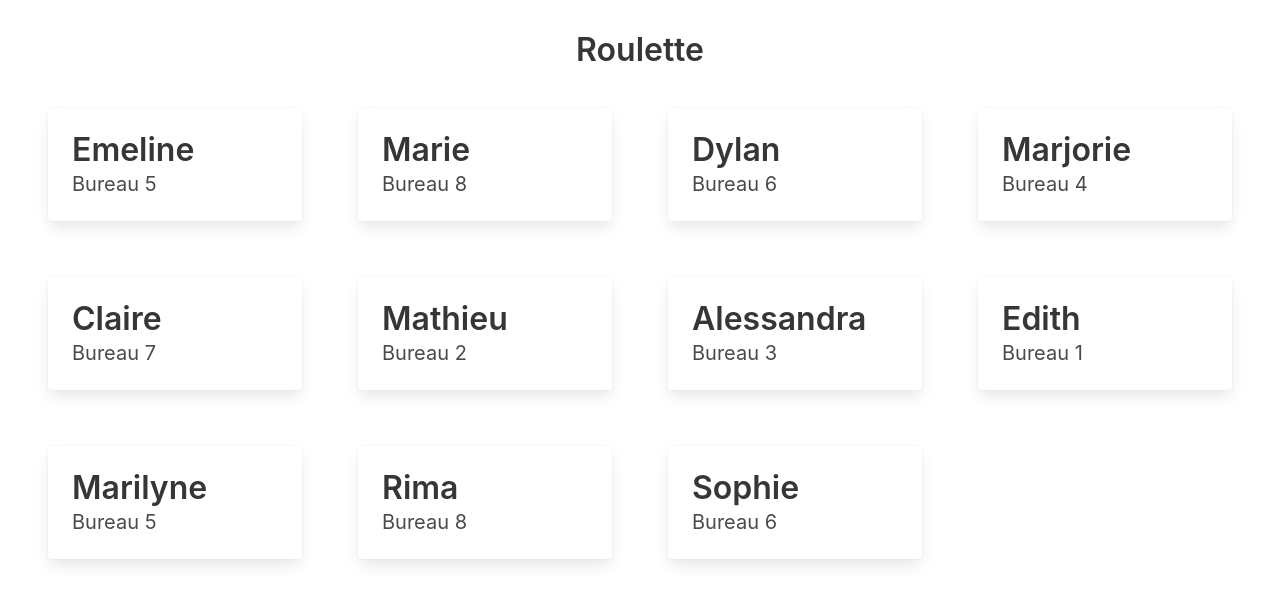
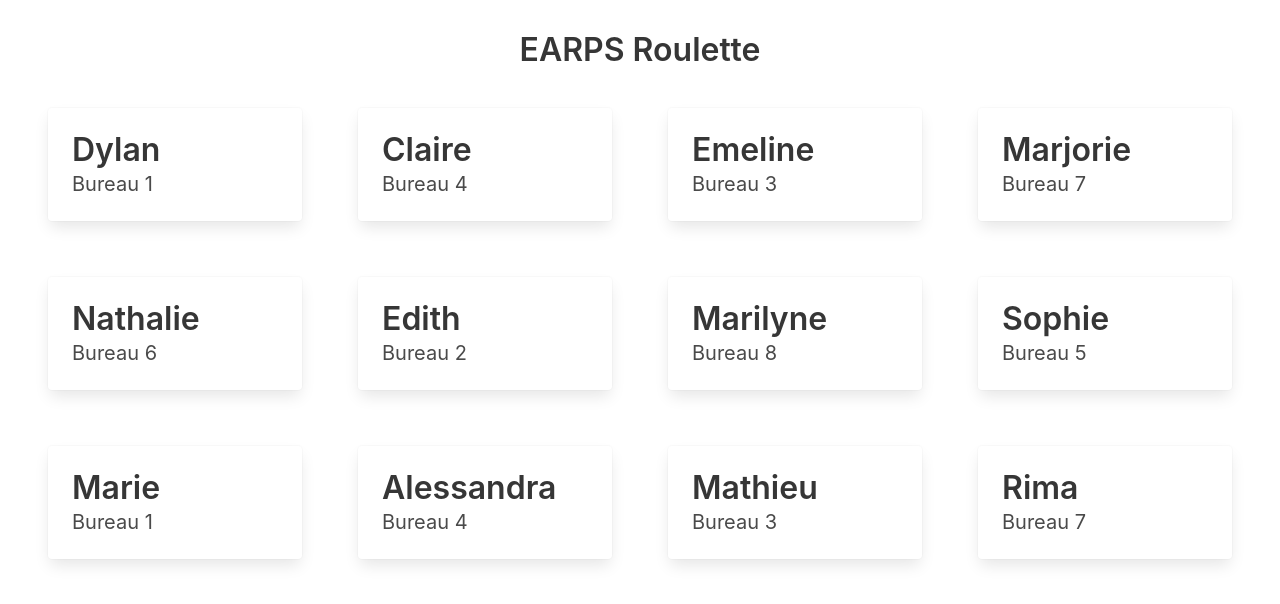
Before and after one commit to m4444te/roulette, a plain HTML site: page index.html in a window 1280 px wide. Drawn offline with nearby package versions, Linux system fonts and the light colour scheme.

Commit message:
Update index.html

```diff
--- a/index.html
+++ b/index.html
@@ -4,7 +4,7 @@
 <head>
     <meta charset="UTF-8">
     <meta name="viewport" content="width=device-width, initial-scale=1.0">
-    <title>Roulette</title>
+    <title>EARPS Roulette</title>
     <link rel="stylesheet" href="https://cdn.jsdelivr.net/npm/bulma@0.9.3/css/bulma.min.css">
     <style>
         body {
@@ -20,13 +20,69 @@
     </style>
 </head>
 <body>
-    <h1 class="title has-text-centered">Roulette</h1>
+    <h1 class="title has-text-centered">EARPS Roulette</h1>
     <div class="columns is-multiline">
 
         <div class="column is-one-quarter">
             <div class="card">
                 <div class="card-content">
+                    <p class="title">Dylan</p>
+                    <p class="subtitle">Bureau 1</p>
+                </div>
+            </div>
+        </div>
+        <div class="column is-one-quarter">
+            <div class="card">
+                <div class="card-content">
+                    <p class="title">Claire</p>
+                    <p class="subtitle">Bureau 4</p>
+                </div>
+            </div>
+        </div>
+        <div class="column is-one-quarter">
+            <div class="card">
+                <div class="card-content">
                     <p class="title">Emeline</p>
+                    <p class="subtitle">Bureau 3</p>
+                </div>
+            </div>
+        </div>
+        <div class="column is-one-quarter">
+            <div class="card">
+                <div class="card-content">
+                    <p class="title">Marjorie</p>
+                    <p class="subtitle">Bureau 7</p>
+                </div>
+            </div>
+        </div>
+        <div class="column is-one-quarter">
+            <div class="card">
+                <div class="card-content">
+                    <p class="title">Nathalie</p>
+                    <p class="subtitle">Bureau 6</p>
+                </div>
+            </div>
+        </div>
+        <div class="column is-one-quarter">
+            <div class="card">
+                <div class="card-content">
+                    <p class="title">Edith</p>
+                    <p class="subtitle">Bureau 2</p>
+                </div>
+            </div>
+        </div>
+        <div class="column is-one-quarter">
+            <div class="card">
+                <div class="card-content">
+                    <p class="title">Marilyne</p>
+                    <p class="subtitle">Bureau 8</p>
+                </div>
+            </div>
+        </div>
+        <div class="column is-one-quarter">
+            <div class="card">
+                <div class="card-content">
+                    <p class="title">Sophie</p>
                     <p class="subtitle">Bureau 5</p>
                 </div>
             </div>
@@ -35,22 +91,14 @@
             <div class="card">
                 <div class="card-content">
                     <p class="title">Marie</p>
-                    <p class="subtitle">Bureau 8</p>
+                    <p class="subtitle">Bureau 1</p>
                 </div>
             </div>
         </div>
         <div class="column is-one-quarter">
             <div class="card">
                 <div class="card-content">
-                    <p class="title">Dylan</p>
-                    <p class="subtitle">Bureau 6</p>
-                </div>
-            </div>
-        </div>
-        <div class="column is-one-quarter">
-            <div class="card">
-                <div class="card-content">
-                    <p class="title">Marjorie</p>
+                    <p class="title">Alessandra</p>
                     <p class="subtitle">Bureau 4</p>
                 </div>
             </div>
@@ -58,23 +106,7 @@
         <div class="column is-one-quarter">
             <div class="card">
                 <div class="card-content">
-                    <p class="title">Claire</p>
-                    <p class="subtitle">Bureau 7</p>
-                </div>
-            </div>
-        </div>
-        <div class="column is-one-quarter">
-            <div class="card">
-                <div class="card-content">
                     <p class="title">Mathieu</p>
-                    <p class="subtitle">Bureau 2</p>
-                </div>
-            </div>
-        </div>
-        <div class="column is-one-quarter">
-            <div class="card">
-                <div class="card-content">
-                    <p class="title">Alessandra</p>
                     <p class="subtitle">Bureau 3</p>
                 </div>
             </div>
@@ -82,32 +114,8 @@
         <div class="column is-one-quarter">
             <div class="card">
                 <div class="card-content">
-                    <p class="title">Edith</p>
-                    <p class="subtitle">Bureau 1</p>
-                </div>
-            </div>
-        </div>
-        <div class="column is-one-quarter">
-            <div class="card">
-                <div class="card-content">
-                    <p class="title">Marilyne</p>
-                    <p class="subtitle">Bureau 5</p>
-                </div>
-            </div>
-        </div>
-        <div class="column is-one-quarter">
-            <div class="card">
-                <div class="card-content">
                     <p class="title">Rima</p>
-                    <p class="subtitle">Bureau 8</p>
-                </div>
-            </div>
-        </div>
-        <div class="column is-one-quarter">
-            <div class="card">
-                <div class="card-content">
-                    <p class="title">Sophie</p>
-                    <p class="subtitle">Bureau 6</p>
+                    <p class="subtitle">Bureau 7</p>
                 </div>
             </div>
         </div>
```
